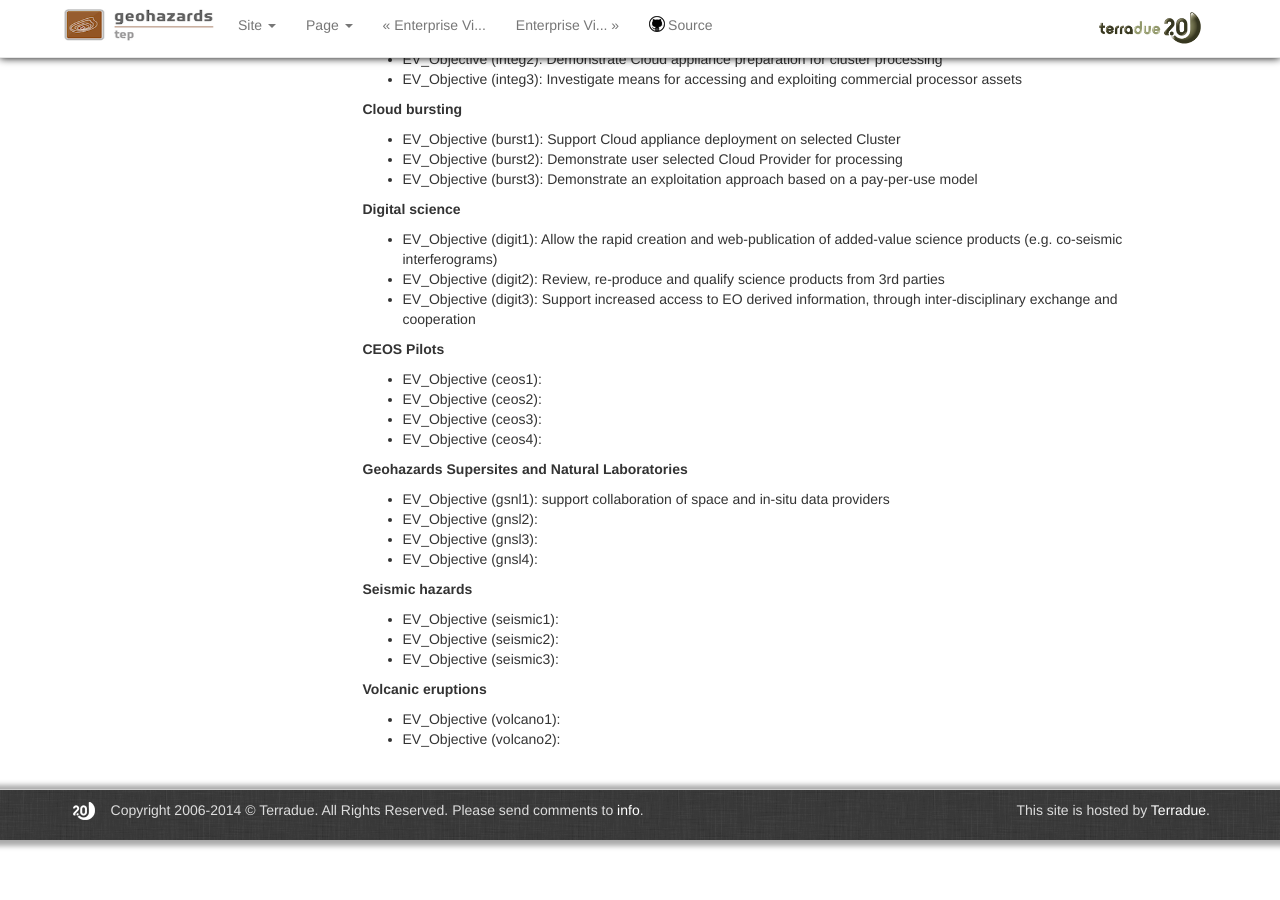
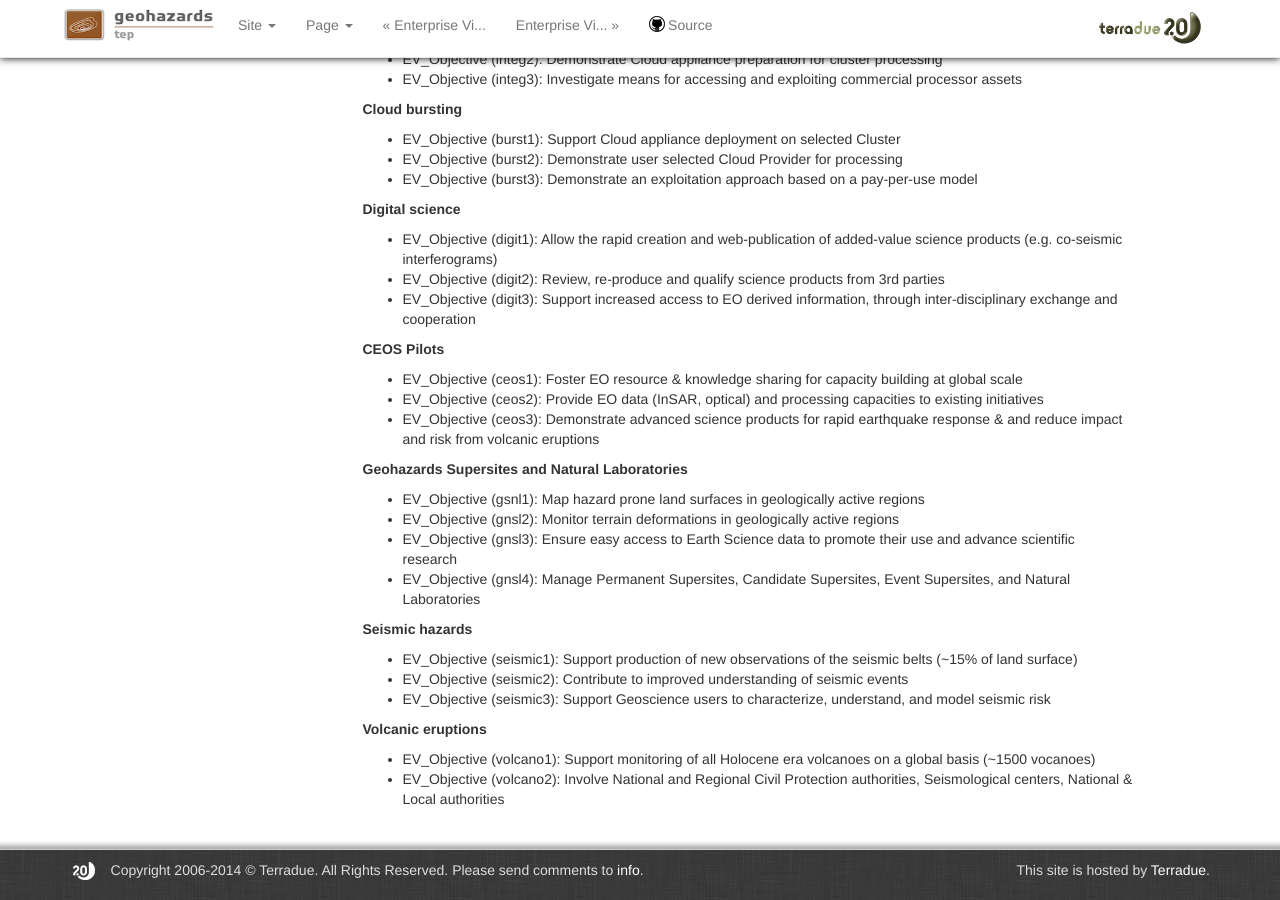
Before and after one commit to Terradue/doc-tep-geohazards-arch, a Sphinx documentation site: the page built from source/enterprise/purpose.rst, in a window 1280 px wide and 900 px high, scrolled down 1177 px. Built offline with Sphinx 7.4.7, drawn with Linux system fonts in a browser that asks for light colours.

Commit message:
Update purpose.rst

```diff
--- a/source/enterprise/purpose.rst
+++ b/source/enterprise/purpose.rst
@@ -82,25 +82,24 @@ Objectives
 
 **CEOS Pilots**
 
-* EV_Objective (ceos1):
-* EV_Objective (ceos2):
-* EV_Objective (ceos3):
-* EV_Objective (ceos4):
+* EV_Objective (ceos1): Foster EO resource & knowledge sharing for capacity building at global scale
+* EV_Objective (ceos2): Provide EO data (InSAR, optical) and processing capacities to existing initiatives
+* EV_Objective (ceos3): Demonstrate advanced science products for rapid earthquake response & and reduce impact and risk from volcanic eruptions
 
 **Geohazards Supersites and Natural Laboratories**
 
-* EV_Objective (gsnl1): support collaboration of space and in-situ data providers
-* EV_Objective (gnsl2):
-* EV_Objective (gnsl3):
-* EV_Objective (gnsl4):
+* EV_Objective (gsnl1): Map hazard prone land surfaces in geologically active regions
+* EV_Objective (gnsl2): Monitor terrain deformations in geologically active regions
+* EV_Objective (gnsl3): Ensure easy access to Earth Science data to promote their use and advance scientific research
+* EV_Objective (gnsl4): Manage Permanent Supersites, Candidate Supersites, Event Supersites, and Natural Laboratories
 
 **Seismic hazards**
 
-* EV_Objective (seismic1):
-* EV_Objective (seismic2):
-* EV_Objective (seismic3):
+* EV_Objective (seismic1): Support production of new observations of the seismic belts (~15% of land surface)
+* EV_Objective (seismic2): Contribute to improved understanding of seismic events
+* EV_Objective (seismic3): Support Geoscience users to characterize, understand, and model seismic risk
 
 **Volcanic eruptions**
 
-* EV_Objective (volcano1):
-* EV_Objective (volcano2):
+* EV_Objective (volcano1): Support monitoring of all Holocene era volcanoes on a global basis (~1500 vocanoes)
+* EV_Objective (volcano2): Involve National and Regional Civil Protection authorities, Seismological centers, National & Local authorities
```
